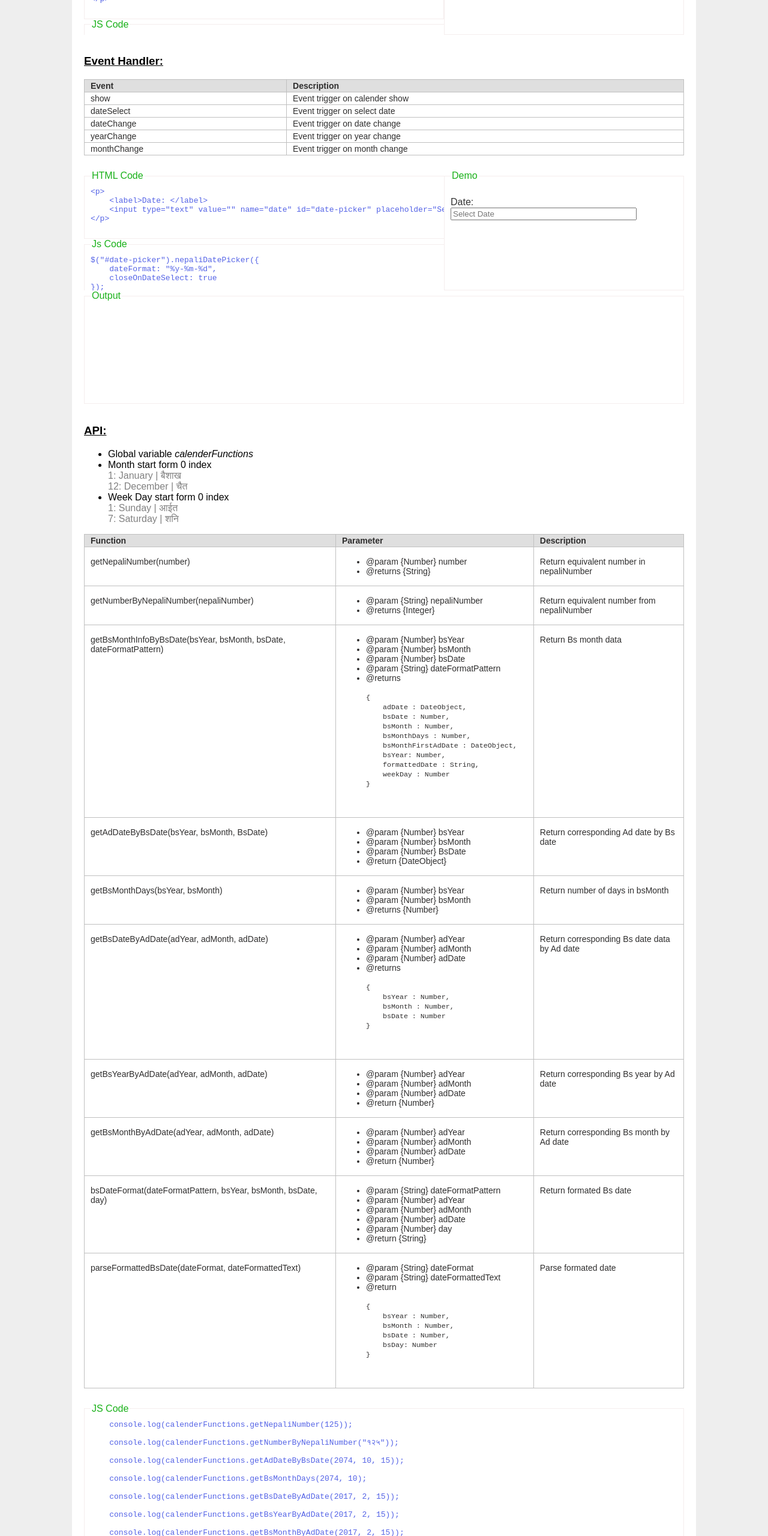
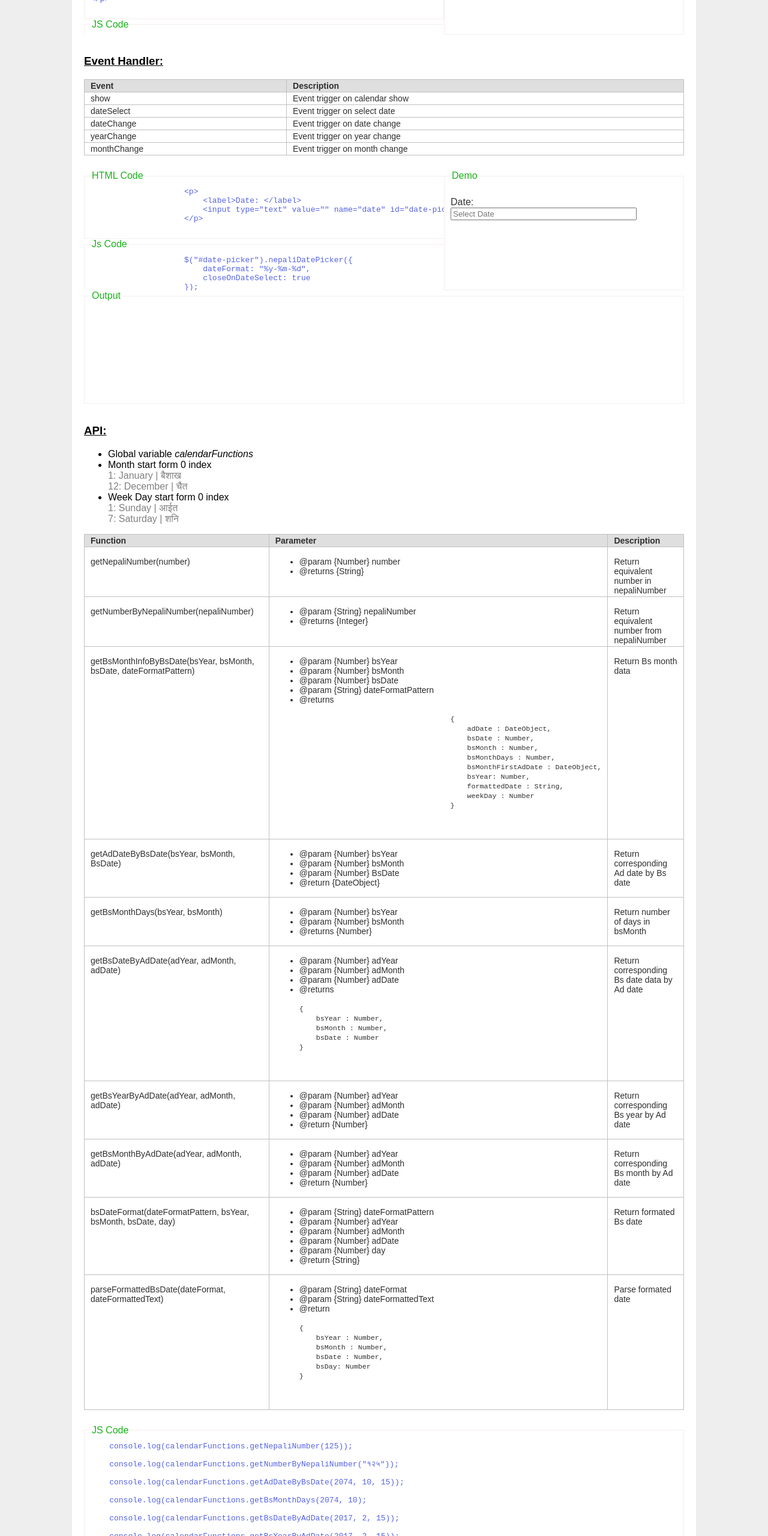
Before and after one commit to leapfrogtechnology/nepali-date-picker, a website: page demo/index.html in a window 1280 px wide. Shown: the part 1039-3599 px from the top of the page at 60% size. Drawn offline with Linux system fonts and the light colour scheme.

Commit message:
Rename calender to calendar, beautify files

```diff
--- a/demo/demo.js
+++ b/demo/demo.js
@@ -5,8 +5,9 @@ $(document).ready(function () {
     });
 
     var currentDate = new Date();
-    var currentNepaliDate = calenderFunctions.getBsDateByAdDate(currentDate.getFullYear(), currentDate.getMonth() + 1, currentDate.getDate());
-    var formatedNepaliDate = calenderFunctions.bsDateFormat("%y-%m-%d", currentNepaliDate.bsYear, currentNepaliDate.bsMonth, currentNepaliDate.bsDate);
+    var currentNepaliDate = calendarFunctions.getBsDateByAdDate(currentDate.getFullYear(), currentDate.getMonth() + 1, currentDate.getDate());
+    var formatedNepaliDate = calendarFunctions.bsDateFormat("%y-%m-%d", currentNepaliDate.bsYear, currentNepaliDate.bsMonth, currentNepaliDate.bsDate);
+
     $("#from-picker").nepaliDatePicker({
         dateFormat: "%y-%m-%d",
         closeOnDateSelect: true,
@@ -71,32 +72,32 @@ $(document).ready(function () {
     }
 
     function preview() {
-        log('calenderFunctions.getNepaliNumber(125);', false);
-        log(calenderFunctions.getNepaliNumber(125), true);
+        log('calendarFunctions.getNepaliNumber(125);', false);
+        log(calendarFunctions.getNepaliNumber(125), true);
 
-        log('calenderFunctions.getNumberByNepaliNumber("१२५");', false);
-        log(calenderFunctions.getNumberByNepaliNumber("१२५"), true);
+        log('calendarFunctions.getNumberByNepaliNumber("१२५");', false);
+        log(calendarFunctions.getNumberByNepaliNumber("१२५"), true);
 
-        log('calenderFunctions.getAdDateByBsDate(2074,10, 15);', false);
-        log(calenderFunctions.getAdDateByBsDate(2074, 10, 15), true);
+        log('calendarFunctions.getAdDateByBsDate(2074,10, 15);', false);
+        log(calendarFunctions.getAdDateByBsDate(2074, 10, 15), true);
 
-        log('calenderFunctions.getBsMonthDays(2074, 10);', false);
-        log(calenderFunctions.getBsMonthDays(2074, 10), true);
+        log('calendarFunctions.getBsMonthDays(2074, 10);', false);
+        log(calendarFunctions.getBsMonthDays(2074, 10), true);
 
-        log('calenderFunctions.getBsDateByAdDate(2017, 2, 15);', false);
-        log(calenderFunctions.getBsDateByAdDate(2017, 2, 15), true);
+        log('calendarFunctions.getBsDateByAdDate(2017, 2, 15);', false);
+        log(calendarFunctions.getBsDateByAdDate(2017, 2, 15), true);
 
-        log('calenderFunctions.getBsYearByAdDate(2017, 2, 15);', false);
-        log(calenderFunctions.getBsYearByAdDate(2017, 2, 15), true);
+        log('calendarFunctions.getBsYearByAdDate(2017, 2, 15);', false);
+        log(calendarFunctions.getBsYearByAdDate(2017, 2, 15), true);
 
-        log('calenderFunctions.getBsMonthByAdDate(2017, 2, 15);', false);
-        log(calenderFunctions.getBsMonthByAdDate(2017, 2, 15), true);
+        log('calendarFunctions.getBsMonthByAdDate(2017, 2, 15);', false);
+        log(calendarFunctions.getBsMonthByAdDate(2017, 2, 15), true);
 
-        log('calenderFunctions.bsDateFormat("%y %M, %d %D", 2074, 11, 9);', false);
-        log(calenderFunctions.bsDateFormat("%y %M, %d %D", 2074, 11, 9), true);
+        log('calendarFunctions.bsDateFormat("%y %M, %d %D", 2074, 11, 9);', false);
+        log(calendarFunctions.bsDateFormat("%y %M, %d %D", 2074, 11, 9), true);
 
-        log('calenderFunctions.parseFormattedBsDate("%y %M, %d %D", "२०७४ चैत, ९ बुध");', false);
-        log(calenderFunctions.parseFormattedBsDate("%y %M, %d %D", "२०७४ चैत, ९ बुध"), true);
+        log('calendarFunctions.parseFormattedBsDate("%y %M, %d %D", "२०७४ चैत, ९ बुध");', false);
+        log(calendarFunctions.parseFormattedBsDate("%y %M, %d %D", "२०७४ चैत, ९ बुध"), true);
     }
 
     preview();
--- a/demo/index.html
+++ b/demo/index.html
@@ -1,16 +1,20 @@
 <!DOCTYPE html>
 <html lang="en">
+
 <head>
     <meta charset="UTF-8">
     <title>Title</title>
     <link rel="stylesheet" href="./demo.css">
     <link rel="stylesheet" href="../src/nepaliDatePicker.css">
 </head>
+
 <body>
     <div class="main-wrapper">
         <h2>Demo & Documentation</h2>
         <div class="container">
-        <h3><u>How to use it?</u></h3>
+            <h3>
+                <u>How to use it?</u>
+            </h3>
             <div class="code-wrapper">
                 <fieldset class="code">
                     <legend>HTML Code</legend>
@@ -54,7 +58,9 @@ $("#clear-bth").on("click", function(event) {
             </div>
         </div>
         <div class="container">
-        <h3><u>Options</u></h3>
+            <h3>
+                <u>Options</u>
+            </h3>
             <table>
                 <thead>
                     <tr>
@@ -88,32 +94,41 @@ $("#clear-bth").on("click", function(event) {
                             dateFormat
                         </td>
                         <td>
-                    String<br/>
+                            String
+                            <br/>
                             <span class="comment">Default value : "%D, %M %d, %y"</span>
                         </td>
                         <td>
-                    Set det format.<br/>
-                    <span class="comment">dateFormat: "<i>%D, %M %d, %y</i>"</span><br/>
+                            Set det format.
+                            <br/>
+                            <span class="comment">dateFormat: "
+                                <i>%D, %M %d, %y</i>"</span>
+                            <br/>
                             <span class="comment">dateFormated output: बिही, फागुन १०, २०७४</span>
                             <ul>
                                 <li>
-                            %d : date <br/>
+                                    %d : date
+                                    <br/>
                                     <span class="comment">१, १२, ...</span>
                                 </li>
                                 <li>
-                            %D : Week day name <br/>
+                                    %D : Week day name
+                                    <br/>
                                     <span class="comment">आईत, सोम, ...</span>
                                 </li>
                                 <li>
-                            %m : Nepali month <br/>
+                                    %m : Nepali month
+                                    <br/>
                                     <span class="comment">१, ५, ...</span>
                                 </li>
                                 <li>
-                            %M : Month name <br/>
+                                    %M : Month name
+                                    <br/>
                                     <span class="comment">बैशाख, जेठ, असार, ...</span>
                                 </li>
                                 <li>
-                            %y : Year <br/>
+                                    %y : Year
+                                    <br/>
                                     <span class="comment">२०७४, ...</span>
                                 </li>
                             </ul>
@@ -127,8 +142,10 @@ $("#clear-bth").on("click", function(event) {
                             String
                         </td>
                         <td>
-                    Set min date select range.<br/>
-                    <span class="comment">"सोम, जेठ १०, २०७३"</span><br/>
+                            Set min date select range.
+                            <br/>
+                            <span class="comment">"सोम, जेठ १०, २०७३"</span>
+                            <br/>
                             <b>Note</b>: Date should be formated as dateFormat option provided
                         </td>
                     </tr>
@@ -140,8 +157,10 @@ $("#clear-bth").on("click", function(event) {
                             String
                         </td>
                         <td>
-                    Set max date select range.<br/>
-                    <span class="comment">"मंगल, जेठ ३२, २०७३"</span><br/>
+                            Set max date select range.
+                            <br/>
+                            <span class="comment">"मंगल, जेठ ३२, २०७३"</span>
+                            <br/>
                             <b>Note</b>: Date should be formated as dateFormat option provided
                         </td>
                     </tr>
@@ -165,8 +184,8 @@ $("#clear-bth").on("click", function(event) {
                     <legend>JS Code</legend>
                     <pre>
                     var currentDate = new Date();
-var currentNepaliDate = calenderFunctions.getBsDateByAdDate(currentDate.getFullYear(), currentDate.getMonth() + 1, currentDate.getDate());
-var formatedNepaliDate = calenderFunctions.bsDateFormat("%y-%m-%d", currentNepaliDate.bsYear, currentNepaliDate.bsMonth, currentNepaliDate.bsDate);
+                    var currentNepaliDate = calendarFunctions.getBsDateByAdDate(currentDate.getFullYear(), currentDate.getMonth() + 1, currentDate.getDate());
+                    var formatedNepaliDate = calendarFunctions.bsDateFormat("%y-%m-%d", currentNepaliDate.bsYear, currentNepaliDate.bsMonth, currentNepaliDate.bsDate);
                     $("#from-picker").nepaliDatePicker({
                         dateFormat: "%y-%m-%d",
                         closeOnDateSelect: true,
@@ -200,7 +219,9 @@ $("#to-picker").nepaliDatePicker({
         </div>
 
         <div class="container">
-        <h3><u>Event Handler:</u></h3>
+            <h3>
+                <u>Event Handler:</u>
+            </h3>
             <table>
                 <thead>
                     <tr>
@@ -218,7 +239,7 @@ $("#to-picker").nepaliDatePicker({
                             show
                         </td>
                         <td>
-                    Event trigger on calender show
+                            Event trigger on calendar show
                         </td>
                     </tr>
                     <tr>
@@ -325,21 +346,30 @@ $("#date-picker").on("dateSelect", function (event) {
         </div>
 
         <div class="container">
-        <h3><u>API:</u></h3>
+            <h3>
+                <u>API:</u>
+            </h3>
             <p>
                 <ul>
                     <li>
-                Global variable <i>calenderFunctions</i>
+                        Global variable
+                        <i>calendarFunctions</i>
                     </li>
                     <li>
-                Month start form 0 index <br/>
-                <span class="comment">1: January | बैशाख</span><br/>
-                <span class="comment">12: December | चैत</span><br/>
+                        Month start form 0 index
+                        <br/>
+                        <span class="comment">1: January | बैशाख</span>
+                        <br/>
+                        <span class="comment">12: December | चैत</span>
+                        <br/>
                     </li>
                     <li>
-                Week Day start form 0 index <br/>
-                <span class="comment">1: Sunday | आईत</span><br/>
-                <span class="comment">7: Saturday | शनि</span><br/>
+                        Week Day start form 0 index
+                        <br/>
+                        <span class="comment">1: Sunday | आईत</span>
+                        <br/>
+                        <span class="comment">7: Saturday | शनि</span>
+                        <br/>
                     </li>
                 </ul>
             </p>
@@ -627,23 +657,23 @@ $("#date-picker").on("dateSelect", function (event) {
             <fieldset class="code">
                 <legend>JS Code</legend>
                 <pre>
-    console.log(calenderFunctions.getNepaliNumber(125));
+    console.log(calendarFunctions.getNepaliNumber(125));
 
-    console.log(calenderFunctions.getNumberByNepaliNumber("१२५"));
+    console.log(calendarFunctions.getNumberByNepaliNumber("१२५"));
 
-    console.log(calenderFunctions.getAdDateByBsDate(2074, 10, 15));
+    console.log(calendarFunctions.getAdDateByBsDate(2074, 10, 15));
 
-    console.log(calenderFunctions.getBsMonthDays(2074, 10);
+    console.log(calendarFunctions.getBsMonthDays(2074, 10);
 
-    console.log(calenderFunctions.getBsDateByAdDate(2017, 2, 15));
+    console.log(calendarFunctions.getBsDateByAdDate(2017, 2, 15));
 
-    console.log(calenderFunctions.getBsYearByAdDate(2017, 2, 15));
+    console.log(calendarFunctions.getBsYearByAdDate(2017, 2, 15));
 
-    console.log(calenderFunctions.getBsMonthByAdDate(2017, 2, 15));
+    console.log(calendarFunctions.getBsMonthByAdDate(2017, 2, 15));
 
-    console.log(calenderFunctions.bsDateFormat("%y %M, %d %D", 2074, 11, 9));
+    console.log(calendarFunctions.bsDateFormat("%y %M, %d %D", 2074, 11, 9));
 
-    console.log(calenderFunctions.parseFormattedBsDate("%y %M, %d %D", "२०७४ चैत, ९ बुध"));
+    console.log(calendarFunctions.parseFormattedBsDate("%y %M, %d %D", "२०७४ चैत, ९ बुध"));
             </pre>
             </fieldset>
             <fieldset class="demo">
@@ -657,4 +687,5 @@ $("#date-picker").on("dateSelect", function (event) {
     <script type="text/javascript" src="../src/jquery.nepaliDatePicker.js"></script>
     <script type="text/javascript" src="demo.js"></script>
 </body>
+
 </html>
--- a/src/nepaliDatePicker.css
+++ b/src/nepaliDatePicker.css
@@ -142,7 +142,7 @@
     text-decoration: underline;
 }
 
-.nepali-date-picker .calender-controller i.icon-drop-down {
+.nepali-date-picker .calendar-controller i.icon-drop-down {
     background-position: 12px -15px;
     height: 30px;
     position: absolute;
```
Also changed, not shown: test/calendarFunctions.test.js (renamed from test/calenderFunctions.test.js, +106 -106 lines), src/jquery.nepaliDatePicker.js. Lines whose indentation alone changed are shown as unchanged.
